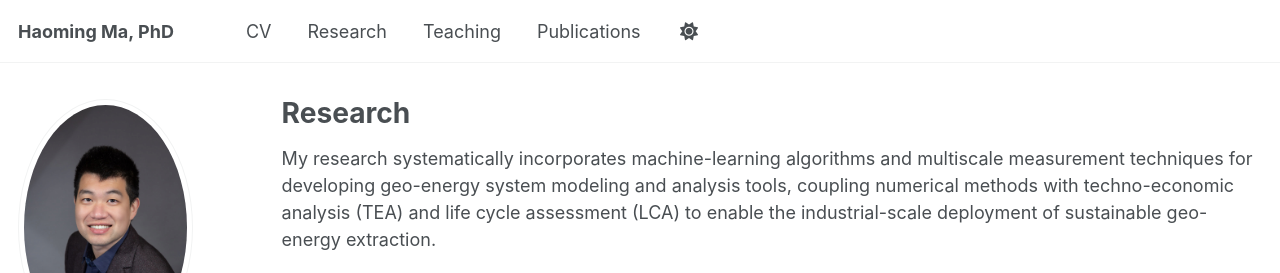
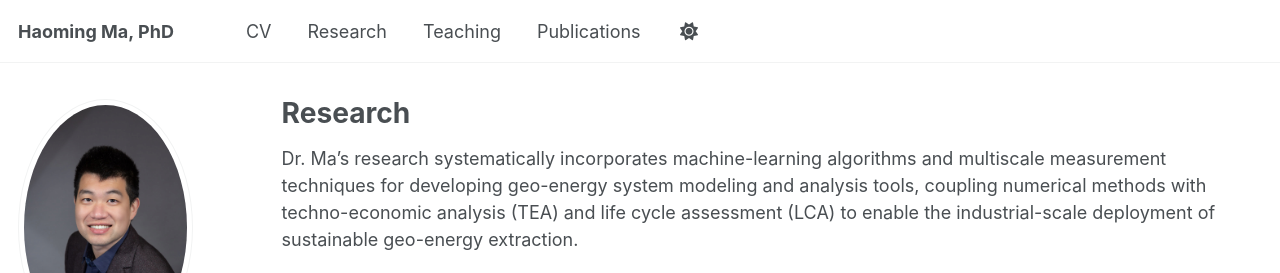
Before and after one commit to haoming-ma/haoming-ma.github.io, a Jekyll site: the page built from _pages/research.md, in a window 1280 px wide and 1057 px high, cut to the strip 0-273 px from the top of the window. Built offline with Jekyll 4.4.1, drawn with Linux system fonts in a browser that asks for light colours; some web fonts are replaced; part of the change alters nothing that is shown.

Commit message:
Update research.md

```diff
--- a/_pages/research.md
+++ b/_pages/research.md
@@ -4,7 +4,7 @@ title:  "Research"
 permalink: /research/
 author_profile: true
 ---
-My research systematically incorporates machine-learning algorithms and multiscale measurement techniques for developing geo-energy system modeling and analysis tools, coupling numerical methods with techno-economic analysis (TEA) and life cycle assessment (LCA) to enable the industrial-scale deployment of sustainable geo-energy extraction.
+Dr. Ma's research systematically incorporates machine-learning algorithms and multiscale measurement techniques for developing geo-energy system modeling and analysis tools, coupling numerical methods with techno-economic analysis (TEA) and life cycle assessment (LCA) to enable the industrial-scale deployment of sustainable geo-energy extraction.
 
 
 <!-- ▸ Video + “Research Keywords” figure, equal heights & perfectly centered captions -->
@@ -56,7 +56,7 @@ My research systematically incorporates machine-learning algorithms and multisca
   <summary><strong>Theme&nbsp;1: Integrated Geo-Energy System Modeling and Analysis</strong></summary>
 
   <p>
-    I lead efforts to develop a Geo-Energy System Modeling&nbsp;(GESM) toolkit that addresses two key knowledge gaps: the disconnect between simulations of surface and subsurface engineering activities and the lack of integration between TEA and LCA. By constructing data-enriched reduced-order models&nbsp;(ROMs) using machine learning algorithms that accurately predict reservoir performance, I combine these ROMs with process-level mass and energy balance estimates to create an integrated platform for unified the TEA and LCA evaluations. This end-to-end integration quantifies economic and environmental outcomes concurrently, clarifying the socio-economic trade-offs of the emerging geo-energy technological innovations. The GESM toolkit has already been deployed at industrial scale to assess geological carbon utilization and storage activities, such as CO<sub>2</sub>-enhanced oil recovery&nbsp;(CO<sub>2</sub>-EOR), CO<sub>2</sub>-enhanced shale-gas recovery&nbsp;(CO<sub>2</sub>-ESGR), and CO<sub>2</sub>-enhanced coal-bed-methane recovery&nbsp;(CO<sub>2</sub>-ECBM), as well as enhanced geothermal systems and underground hydrogen storage.
+    Dr. Ma lead efforts to develop a first-of-its-kind Geo-Energy System Modeling&nbsp;(GESM) toolkit that addresses two key knowledge gaps within the geo-energy system analysis domain: the disconnections between simulating surface and subsurface engineering activities and the lack of integration between TEA and LCA. By constructing data-enriched reduced-order models&nbsp;(ROMs) using machine learning algorithms that accurately predict reservoir technical performance, his work compiled these ROMs with process-level TEA and LCA estimates to evaluate the socio-economic trade-offs of the emerging geo-energy technological innovations. The GESM toolkit has already been deployed to assess industrial-scale geological carbon utilization and storage activities, such as CO<sub>2</sub>-enhanced oil recovery&nbsp;(CO<sub>2</sub>-EOR), CO<sub>2</sub>-enhanced shale-gas recovery&nbsp;(CO<sub>2</sub>-ESGR), and CO<sub>2</sub>-enhanced coal-bed-methane recovery&nbsp;(CO<sub>2</sub>-ECBM), as well as enhanced geothermal systems and underground hydrogen storage.
   </p>
 <!-- Cluster-1 figure, centred with caption -->
 <figure style="margin:1rem auto; max-width:80%; text-align:center;">
@@ -70,13 +70,9 @@ My research systematically incorporates machine-learning algorithms and multisca
 </details>
 
 
-
-
-
-
 <details class="accordion">
   <summary><strong>Theme 2: Geospatial Measurement-Informed Carbon Accounting and Management</strong></summary>
-  <p>I developed a Geospatial Measurement-Informed Life Cycle Assessment (GMLCA) framework that leverages both bottom-up and top-down methane emission data acquired from multiscale remote sensing techniques. Addressing the communication gap between measurement-based methane inventories and national greenhouse gas emission inventories (GHGEI), this framework reconciles discrepancies by explicitly accounting for the intermittent emissions from super-emitters captured in top-down aerial surveys of global LNG supply chains. By applying GMLCA, I concluded that the GHG emissions of the international LNG trade were underestimated by up to 33% in 2023. This framework is now being extended to the blue hydrogen supply chains associated with steam methane reforming (SMR).</p>
+  <p>Dr. Ma developed a Geospatial Measurement-Informed Life Cycle Assessment (GMLCA) framework that leverages multiscale methane emission data, acquired from satellites to aircraft to ground-based sensors, to process-level GHG emission accounting approach. Addressing the knowledge gap between measurement-based methane inventories and national greenhouse gas emission inventories (GHGEI), this framework reconciles discrepancies by explicitly accounting for the intermittent emissions from super-emitters captured in top-down surveys of geo-energy supply chains. For example, by applying GMLCA to the global liquefied natural gas (LNG) production, his work concluded that the existing GHG emissions of the international LNG trade were underestimated by up to 33% in 2023. This framework is now being extended to the blue hydrogen supply chains produced via steam methane reforming (SMR).</p>
 
 <!-- Cluster-2 figure, centred with caption -->
 <figure style="margin:1rem auto; max-width:80%; text-align:center;">
```
